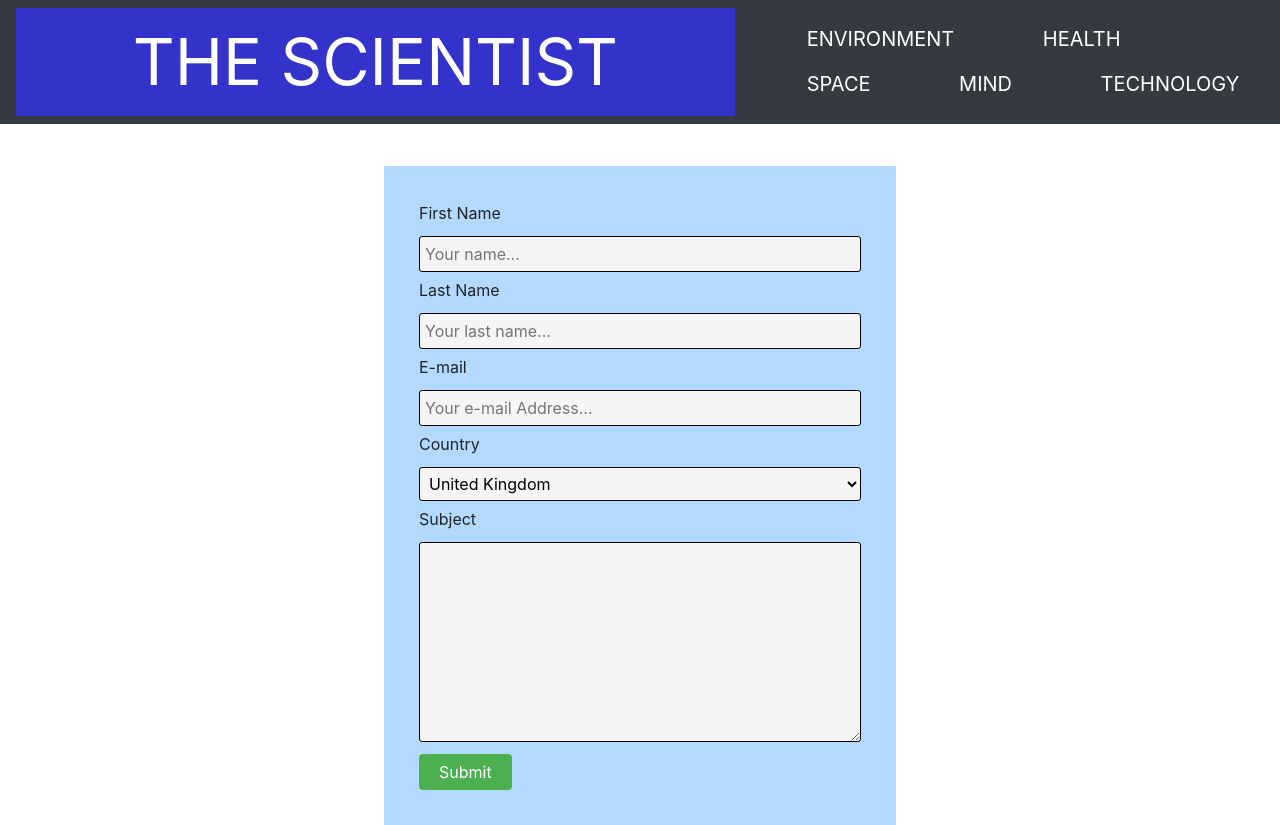
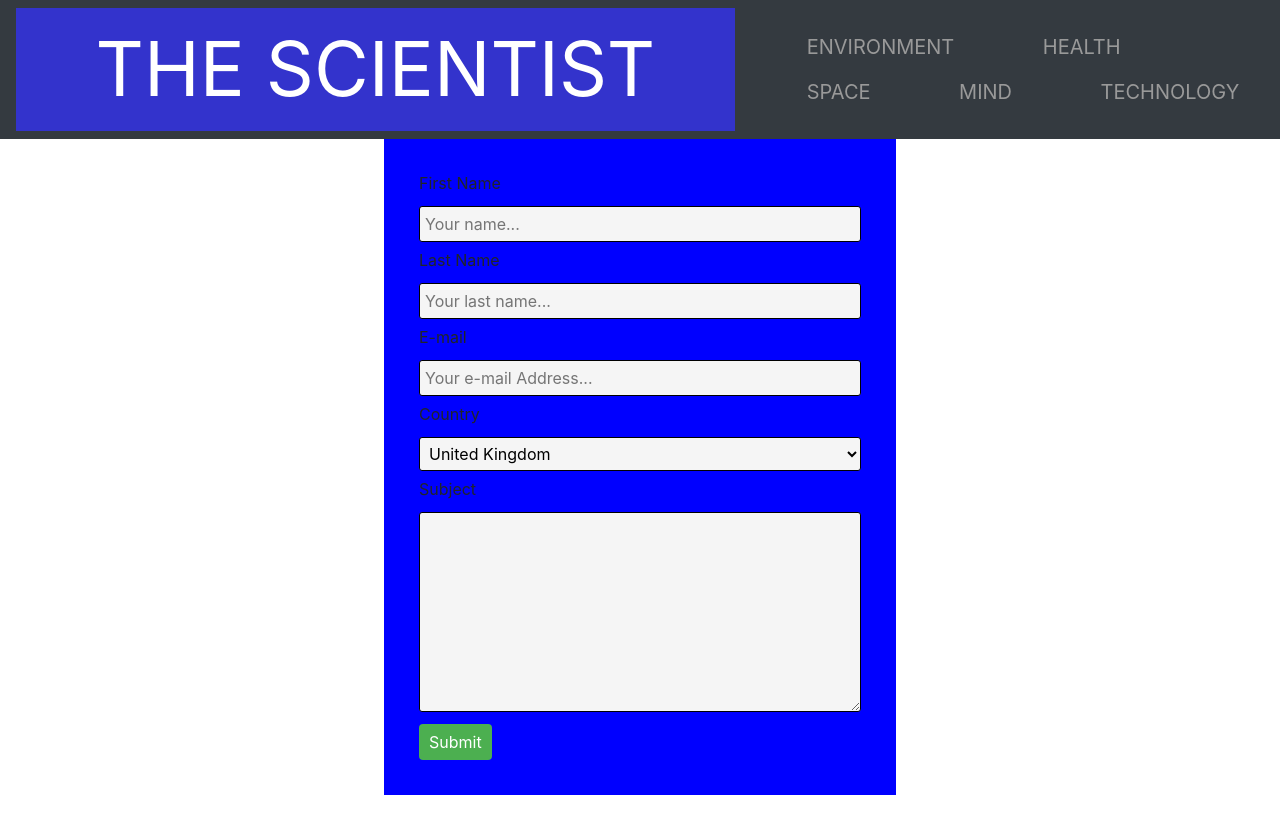
Before and after one commit to maryam-ali-123/Course-project, a plain HTML site: page contact-us.html in a window 1280 px wide. After the commit the page ends 800 px from the top, so only its background shows below. Drawn offline with nearby package versions, Linux system fonts and the light colour scheme.

Commit message:
link-colours

```diff
--- a/style/style.css
+++ b/style/style.css
@@ -29,7 +29,7 @@
   left: 15px;
   text-align: center;
   margin-left: 52.5px;
-  font-size: 65px;
+  font-size: 75px;
   margin: 0px;
   background: #3333cc;
 }
@@ -66,6 +66,20 @@
 
 nav a:hover::before {
   width: 100%;
+}
+
+a:link {
+color: #999999;
+}
+a:visited {
+color: #999999;
+}
+a:hover {
+color: #ff3300;
+}
+
+a {
+color: #cc0000;
 }
 
 a.anchor {
@@ -108,12 +122,9 @@
 }
 
 #logo {
-  margin-top: 40px;
+  margin-top: 100px;
 }
 
-#form {
-  margin-top: 30px;
-}
 
 input[type=text], select, textarea {
   width: 100%;
@@ -133,7 +144,7 @@
 input[type=submit] {
   background-color: #4CAF50;
   color: white;
-  padding: 6px 20px;
+  padding: 6px 10px;
   border: none;
   border-radius: 4px;
   cursor: pointer;
@@ -148,7 +159,7 @@
   width: 40%;
   margin-left: 30%;
   border-radius: 0px;
-  background-color: #b3d9ff;
+  background-color: blue;
   padding: 15px;
   margin-right: 30%;
 }
```
